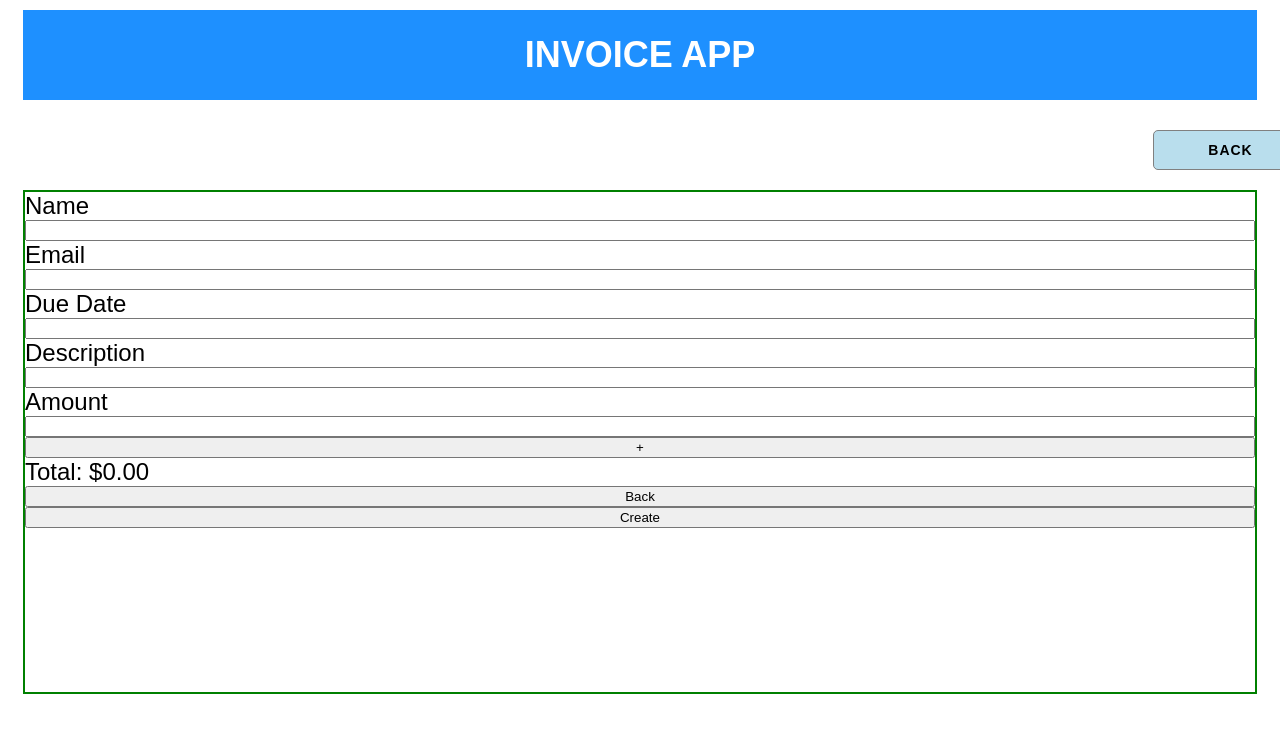
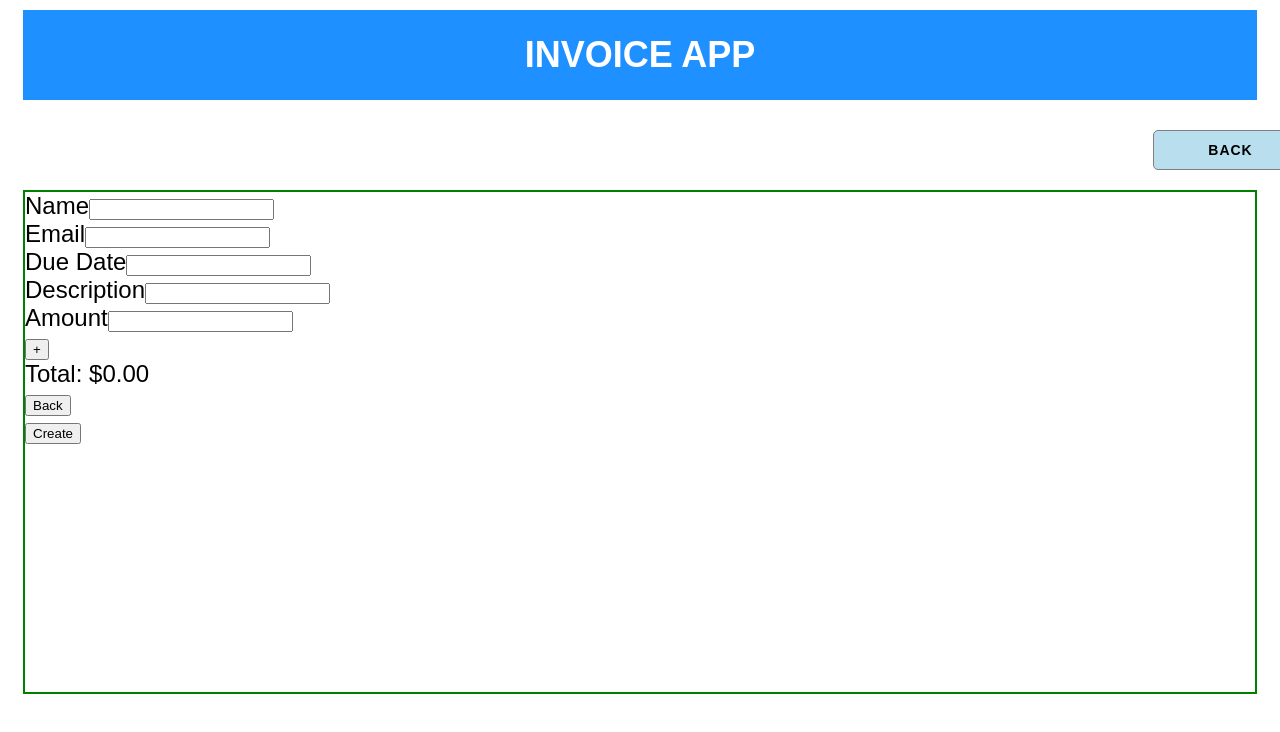
Before and after one commit to bkmorgan3/invoicing, a React (Create React App) app: page / in a window 1280 px wide. Both pictures are taken after a click on the button "CREATE INVOICE". Shown: the top 732 px of the page. Built offline with nearby package versions, Linux system fonts and the light colour scheme.

Commit message:
styles form

```diff
--- a/src/NewInvoiceForm.js
+++ b/src/NewInvoiceForm.js
@@ -14,20 +14,47 @@ const NewInvoiceForm = props => {
   const [invoice, setInvoice] = useState(defaultFormState)
   return (
     <Form>
+      <div >
         <label htmlFor="name">Name</label>
         <input type="text" name="name"/>
+      </div>
+      <div>
+
         <label htmlFor="email">Email</label>
         <input type="text" name="email"/>
+      </div>
+
+      <div>
         <label htmlFor="due">Due Date</label>
         <input type="text" name="due"/>
+      </div>
+
+      <div>
         <label htmlFor="description">Description</label>
         <input type="text" name="description" />
+      </div>
+
+      <div>
         <label htmlFor="amount">Amount</label>
         <input type="text" name="amount" />
+      </div>
+
+      <div>
         <button>+</button>
+      </div>
+
+      <div>
        Total:  $0.00
+      </div>
+
+      <div>
         <button onClick={() => props.setIsFormDisplayed(false)}>Back</button>
+      </div>
+
+      <div>
         <button type="submit">Create</button>
+      </div>
+
     </Form>
   )
 }
```
Lines whose indentation alone changed are shown as unchanged.
